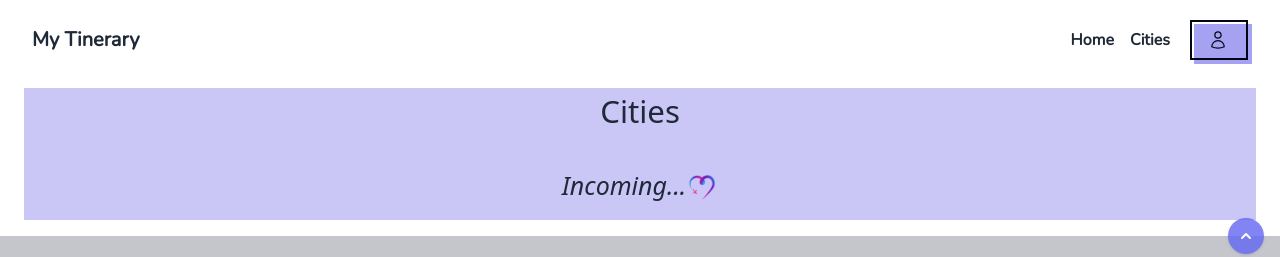
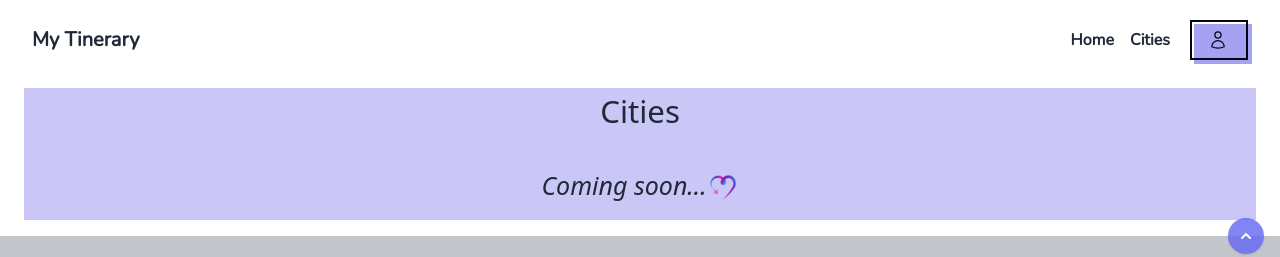
Before and after one commit to MorganaLA/mytinerary-morganaAlemann, a React (Vite) app: page /cities in a window 1280 px wide. Shown: the top 257 px of the page. Built offline with nearby package versions, Linux system fonts and the light colour scheme.

Commit message:
hot fix carousel

```diff
--- a/src/pages/Cities.jsx
+++ b/src/pages/Cities.jsx
@@ -6,7 +6,7 @@ export const Cities = () => {
         <div className="text-center bg-indigo-600/30 my-4 max-h-full">
             <h2 className="text-3xl my-4">Cities</h2>
             <div className="flex flex-row items-center justify-center">
-                <p className="italic text-2xl my-4">Incoming...</p>
+                <p className="italic text-2xl my-4">Coming soon...</p>
                 <img className="w-8 h-8 p-px animate-beat" src="./../LogoF.png" alt="Logo" />
             </div>
         </div>
```
